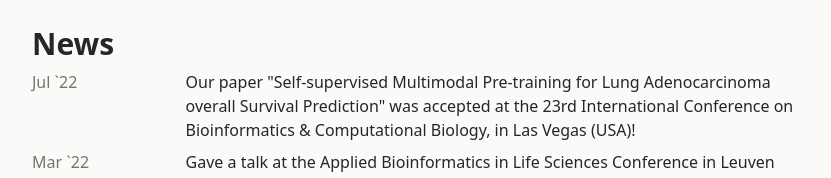
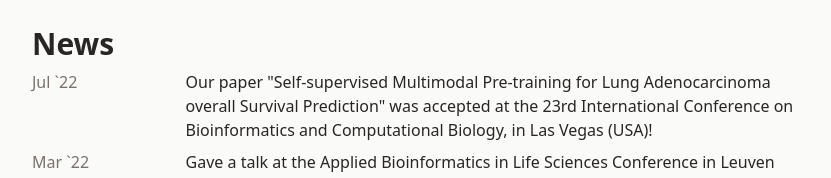
Before and after one commit to mpizurica/mpizurica.github.io, a Vue app: page / in a window 1280 px wide. Shown: the part 769-947 px from the top of the page, without its empty margins (224-1055 px from the left). Built offline with nearby package versions, Linux system fonts and the light colour scheme.

Commit message:
Update NewsList.vue

```diff
--- a/src/components/NewsList.vue
+++ b/src/components/NewsList.vue
@@ -6,7 +6,7 @@
                 <p class="list-info">Jul `22</p>
             </div>
             <div class="col-span-4">
-                <p>Our paper "Self-supervised Multimodal Pre-training for Lung Adenocarcinoma overall Survival Prediction" was accepted at the 23rd International Conference on Bioinformatics & Computational Biology, in Las Vegas (USA)!</p>
+                <p>Our paper "Self-supervised Multimodal Pre-training for Lung Adenocarcinoma overall Survival Prediction" was accepted at the 23rd International Conference on Bioinformatics and Computational Biology, in Las Vegas (USA)!</p>
             </div>
         </div>
         <div class="grid grid-cols-5">
```
